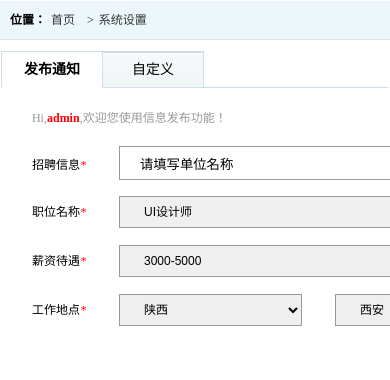
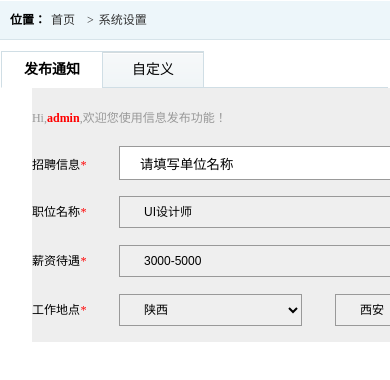
Before and after one commit to latjs/informationSystems, a plain HTML site: page html/table.html in a window 390 px wide. Shown: the top 380 px of the page. Drawn offline with nearby package versions, Linux system fonts and the light colour scheme; files that its build step writes are made by us from their sources.

Commit message:
2018年4月14日

```diff
--- a/sass/table.scss
+++ b/sass/table.scss
@@ -198,3 +198,20 @@ ul{
         }
     }
 }
+
+@media screen and (max-width:640px){
+    .content{
+        .hover{
+            .hover_box{
+                &:first-child{
+                    background: #eee;
+                    p:nth-child(n+2){
+                        input{
+                            width: 400px;
+                        }
+                    }
+                }
+            }
+        }
+    }
+}
```
